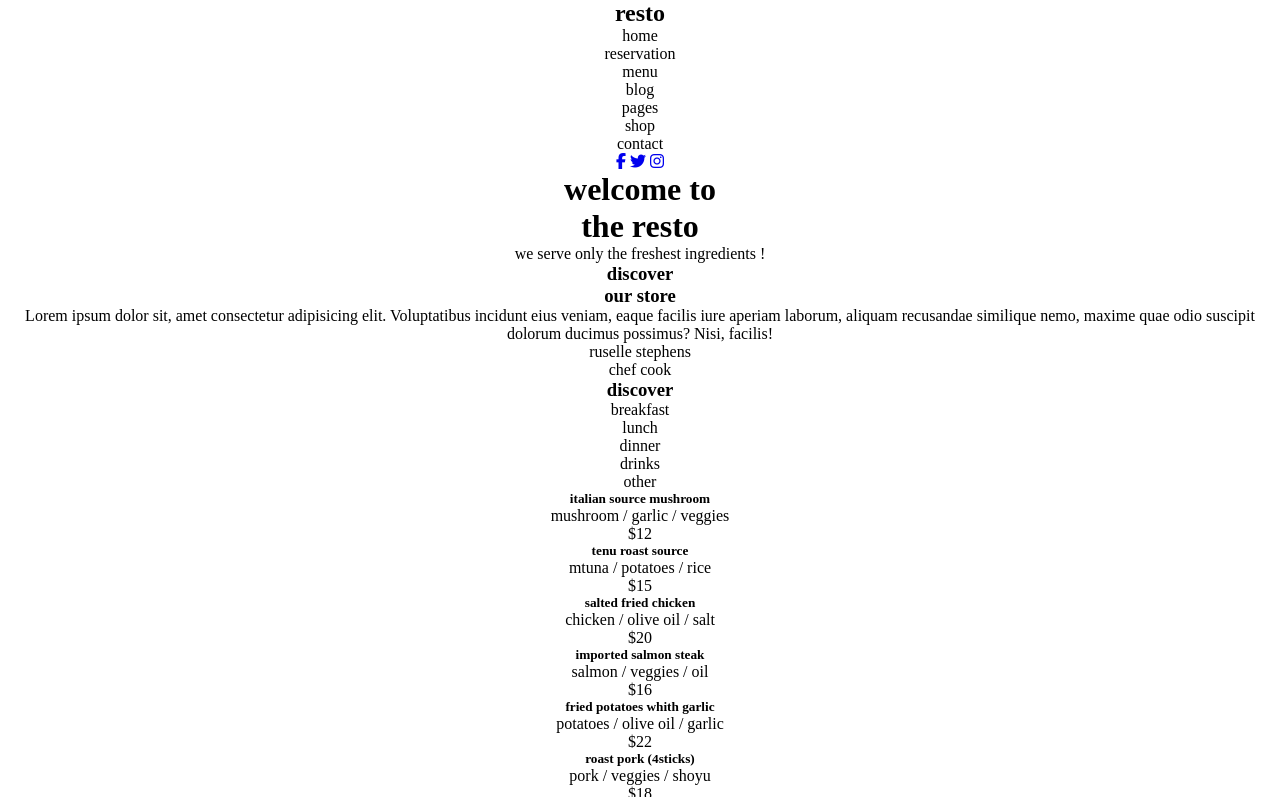
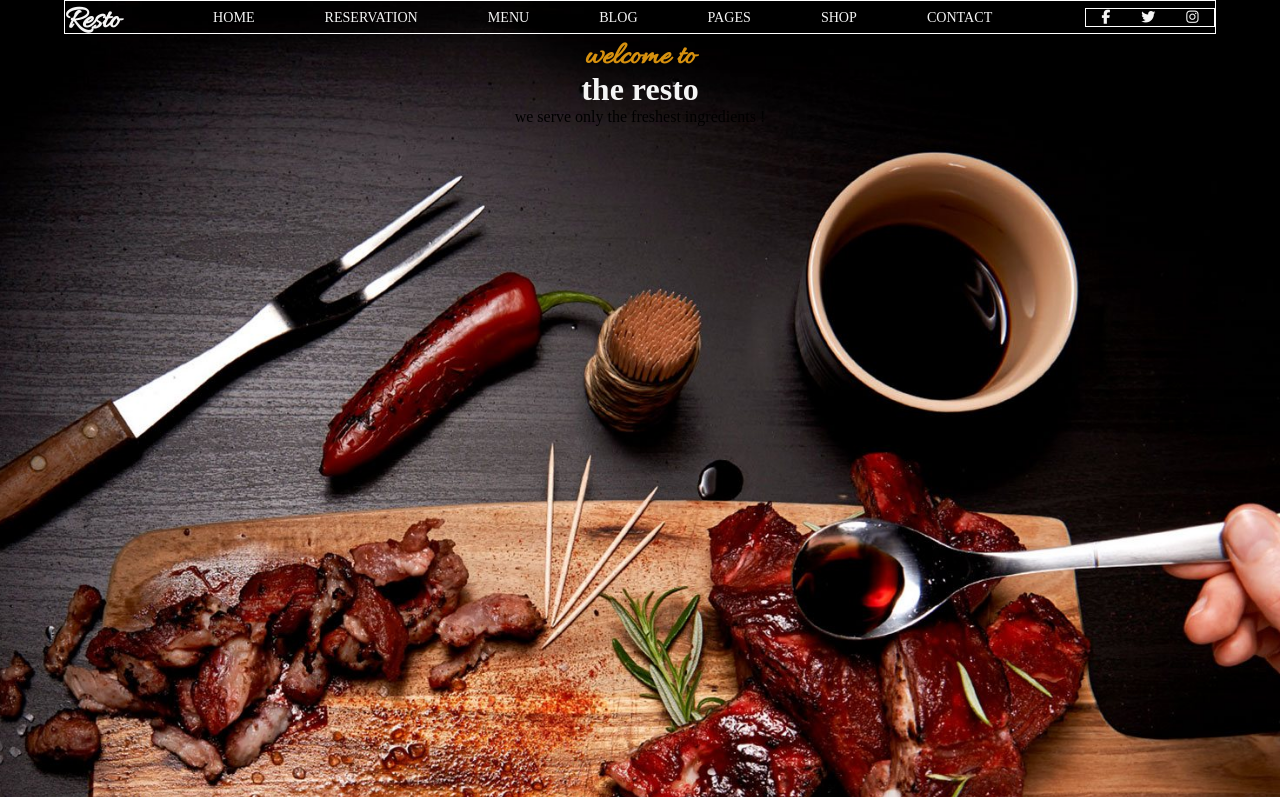
Before and after one commit to Salim-OCR/restaurant, a plain HTML site: page index.html in a window 1280 px wide. Shown: the top 797 px of the page. Drawn offline with Linux system fonts and the light colour scheme; files whose address does not match are found by name.

Commit message:
je fais le header, il faut que je le finisse l'ajustement + le titre etc...

```diff
--- a/assets/styles/sass/layout/_header.scss
+++ b/assets/styles/sass/layout/_header.scss
@@ -0,0 +1,44 @@
+header {
+    height: 100vh;
+    background: url("../img/bg-slider-06.jpg") center/cover;
+
+    nav {
+        border: 1px solid white;
+        width: 90%;
+        margin: auto;
+        display: flex;
+        justify-content: space-between;
+        align-items: center;
+        flex-wrap: wrap;
+
+        h2 {
+            text-transform: capitalize;
+            font-size: clamp(2rem, 2.5vw, 3rem);
+        }
+
+        ul {
+            display: flex;
+            flex-wrap: wrap;
+            text-transform: uppercase;
+            font-size: clamp(.8rem, 1.1vw, 1.5rem);
+
+            li {
+                padding: 0 35px;
+                font-weight: 100;
+            }
+        }
+
+        .link-socials {
+            border: 1px solid white;
+            width: 130px;
+            font-size: clamp(.8rem, 1.1vw, 1.5rem);
+            display: flex;
+            justify-content: space-around;
+
+            a{
+                color: $color2;
+            }
+
+        }
+    }
+}
--- a/assets/styles/sass/settings/_settings.scss
+++ b/assets/styles/sass/settings/_settings.scss
@@ -12,21 +12,19 @@
     src: url('../../../../assets/fonts/allura-regular-webfont.woff') format('woff2'),
         url('../../../../assets/fonts/allura-regular-webfont.woff2') format('woff');
 }
-
+.ftf-allura {
+    font-family: 'allura', sans-serif;
+}
+.color{
+    color: $color1;
+}
 body {
     scroll-behavior: smooth;
 }
+h1,h2,ul{
+    color: $color2;
+}
 
-// h1 {
-//     font-family: 'Poppins',
-//         sans-serif;
-// }
-
-// h2 {
-//     font-family: 'allura', cursive;
-// }
-
-// p {
-//     font-family: 'Roboto', sans-serif;
-//     text-transform: uppercase;
-// }
+li, a{
+    list-style-type: none;
+}
--- a/assets/styles/sass/utils/_variables.scss
+++ b/assets/styles/sass/utils/_variables.scss
@@ -0,0 +1,3 @@
+$color1: rgb(215, 145, 15);
+$color2: whitesmoke;
+$color3: rgb(12, 11, 11);
--- a/assets/styles/style.scss
+++ b/assets/styles/style.scss
@@ -1,5 +1,5 @@
+@import "./sass/utils/variables";
 @import "./sass/settings/settings";
-@import "./sass/utils/variables";
 @import "./sass/utils/mixins";
 @import "./sass/components/btns";
 @import "./sass/layout/header";
--- a/index.html
+++ b/index.html
@@ -162,7 +162,7 @@
                         </form>
                     </div>
                 </div>
-                <div class="upcoming">
+                <div class="our-event">
                     <h3><span class="ftf-allura color">upcoming</span><br> our event</h3>
                     <div class="icon-fork&knife"></div>
                     <div class="grid-event">
@@ -196,6 +196,7 @@
                             </div>
                         </div>
                     </div>
+                </div>
                 <div class="ceo">
                     <div class="pic-avatar"></div>
                     <p class="blockquote">Lorem ipsum dolor sit amet consectetur adipisicing elit. Dolor cum
@@ -206,7 +207,7 @@
                     <p class="name">russel stepehns</p>
                     <p class="color">CEO - HeadPassion</p>
                 </div>
-                </div>
+                <div class="bg-map"></div>
             </div>
         </section>
     </main>
```
Also changed, not shown: assets/styles/style.css, 1 other file. Lines whose indentation alone changed are shown as unchanged.
